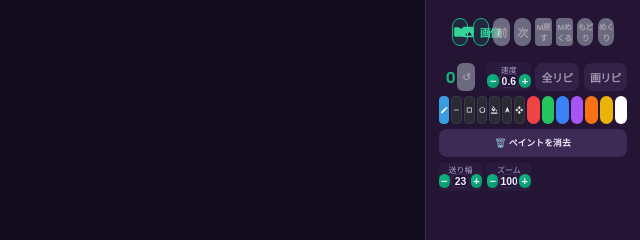
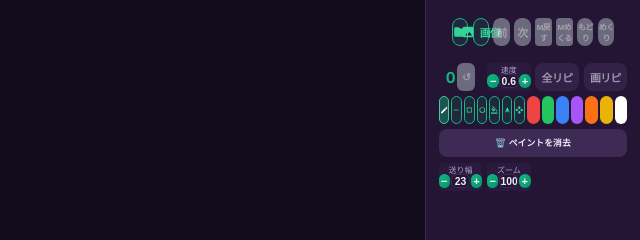
Before and after one commit to tsuppin/chart_learning_app, a plain HTML site: page index.html in a window 1280 px wide. Shown: the top 240 px of the page, 640-1280 px from the left. Drawn offline with Linux system fonts and the light colour scheme.

Commit message:
ツールアイコンボタンの形をフォルダ/画像に統一

```diff
--- a/style.css
+++ b/style.css
@@ -1597,3 +1597,7 @@ body.dark-theme .color-btn.active {
 .settings-row .step-control { display: flex; align-items: center; justify-content: center; width: 100%; gap: 1px; }
 .settings-row .step-control .small-btn { width: 12px !important; min-width: 0 !important; height: 14px !important; min-height: 12px !important; max-height: 14px !important; padding: 0 !important; font-size: 0.7rem !important; }
 .settings-row .step-control input { width: 20px !important; min-width: 0; height: 14px !important; min-height: 0 !important; max-height: 14px !important; padding: 0 !important; font-size: 0.65rem !important; text-align: center; background: transparent; border: none; }
+
+/* ツールアイコンボタンを フォルダ/画像 ボタンの形(角丸8px・緑枠・暗い背景)に合わせる */
+.tool-palette .tool-btn { border-radius: 8px !important; background: rgba(16,185,129,0.12) !important; color: #34d399 !important; border: 1.5px solid #10b981 !important; box-shadow: none !important; }
+.tool-palette .tool-btn.active { background: rgba(16,185,129,0.4) !important; color: #fff !important; border-color: #34d399 !important; }
```
